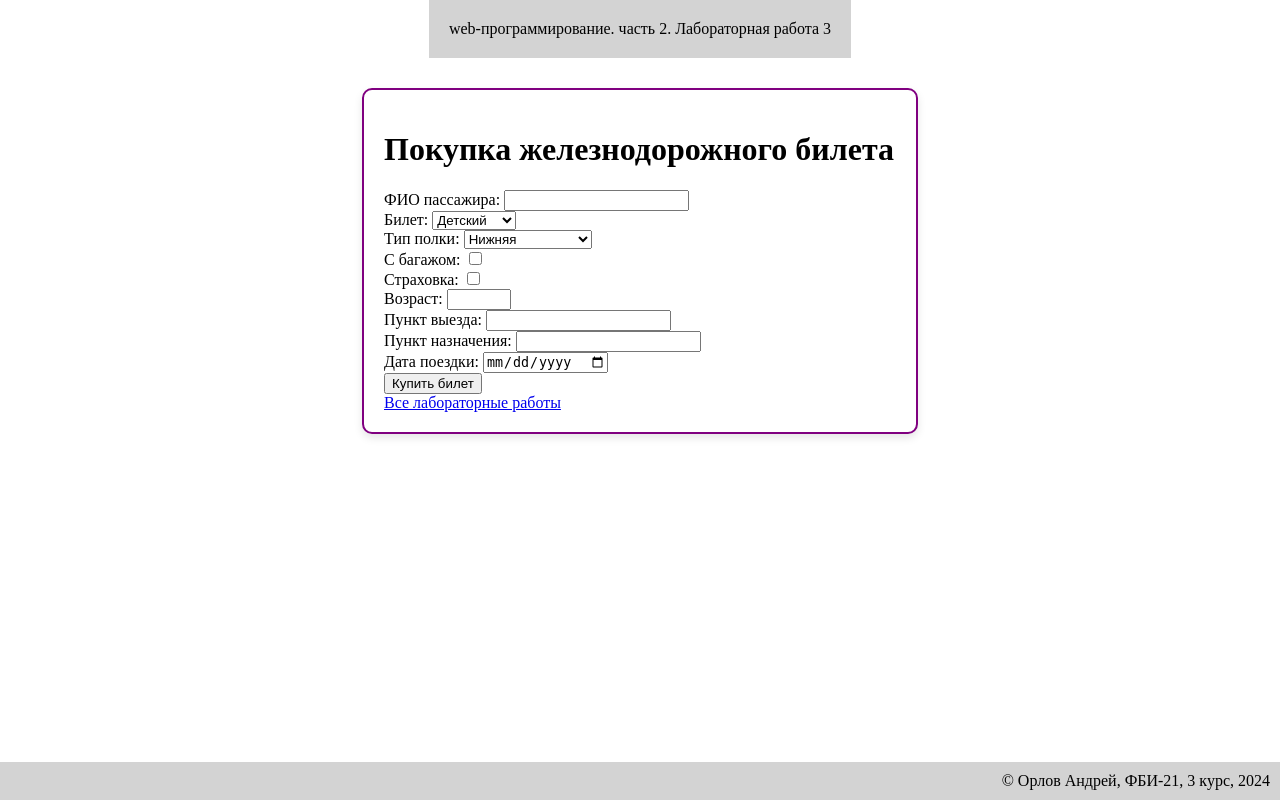
After one commit to bleag/web-programming-labs, a Flask app: page /lab3/trail_ticket in a window 1280 px wide. The commit adds this page. Run offline with Flask 3, Linux system fonts and the light colour scheme.

Commit message:
изменение none, ж/д билет + усовершенствование меню

```diff
--- a/app.py
+++ b/app.py
@@ -24,7 +24,7 @@ def not_found(err):
 
 @app.route("/menu")
 def menu():
-    css_path = url_for("static", filename="lab1.css")
+    css_path = url_for("static", filename="lab1/lab1.css")
     return '''
 <!DOCTYPE html>
 <html>
@@ -36,16 +36,17 @@ def menu():
         <header>
             НГТУ, ФБ, WEB-программирование, часть 2. Список лабораторных
         </header>
-        <h2><a href="/lab1">Первая лабораторная</a></h2>
-        <h2><a href="/lab2">Вторая лабораторная</a></h2>
-        <h2><a href="/lab3">Третья лабораторная</a></h2>
-        <h2><a href="/lab4">Четвёртая лабораторная</a></h2>
-        <h2><a href="/lab5">Пятая лабораторная</a></h2>
-        <h2><a href="/lab6">Шестая лабораторная</a></h2>
-        <h2><a href="/lab7">Седьмая лабораторная</a></h2>
-        <h2><a href="/lab8">Восьмая лабораторная</a></h2>
-        <h2><a href="/lab9">Девятая лабораторная</a></h2>
-
+        <ol>
+        <li><a href="/lab1">Первая лабораторная</a></li>
+        <li><a href="/lab2">Вторая лабораторная</a></li>
+        <li><a href="/lab3">Третья лабораторная</a></li>
+        <li><a href="/lab4">Четвёртая лабораторная</a></li>
+        <li><a href="/lab5">Пятая лабораторная</a></li>
+        <li><a href="/lab6">Шестая лабораторная</a></li>
+        <li><a href="/lab7">Седьмая лабораторная</a></li>
+        <li><a href="/lab8">Восьмая лабораторная</a></li>
+        <li><a href="/lab9">Девятая лабораторная</a></li>
+        </ol>
         <footer>
             &copy; Орлов Андрей, ФБИ-21, 3 курс, 2024
         </footer>
--- a/lab3.py
+++ b/lab3.py
@@ -3,9 +3,10 @@ lab3 = Blueprint('lab3', __name__)
 
 @lab3.route('/lab3')
 def lab():
-    name = request.cookies.get('name')
-    name_color = request.cookies.get('name_color')
-    return render_template('lab3/lab3.html', name=name, name_color=name_color)
+    name = request.cookies.get('name', 'аноним клиент')
+    name_color = request.cookies.get('name_color', 'black')
+    age = request.cookies.get('age', 'не указан')
+    return render_template('lab3/lab3.html', name=name, name_color=name_color, age=age)
 
 @lab3.route('/lab3/cookie')
 def cookie():
@@ -99,3 +100,61 @@ def settings():
     # Рендерим шаблон с текущими значениями
     resp = make_response(render_template('lab3/settings.html', color=color, background_color=background_color, font_size=font_size))
     return resp
+
+@lab3.route('/lab3/trail_ticket')
+def trail_ticket():
+    return render_template('lab3/trail_ticket.html')
+
+@lab3.route('/lab3/ticket')
+def ticket():
+    passenger_name = request.args.get('passenger_name')
+    passenger_type = request.args.get('passenger_type')
+    berth_type = request.args.get('berth_type')
+    luggage = request.args.get('luggage')
+    insurance = request.args.get('insurance')
+    passenger_age_str = request.args.get('passenger_age')
+    departure_point = request.args.get('departure_point')
+    destination = request.args.get('destination')
+    travel_date = request.args.get('travel_date')
+
+    # Проверяем, что возраст не пуст и является числом
+    if not passenger_age_str or not passenger_age_str.isdigit():
+        return "Ошибка: Возраст должен быть числом", 400
+
+    # Преобразуем возраст в целое число
+    passenger_age = int(passenger_age_str)
+
+    # Валидация возраста
+    if not (1 <= passenger_age <= 120):
+        return "Ошибка: Возраст должен быть от 1 до 120 лет", 400
+
+    # Расчет стоимости
+    if passenger_type == 'child' or passenger_age < 18:
+        ticket_price = 700  # Детский билет
+    else:
+        ticket_price = 1000  # Взрослый билет
+
+    # Доплата за нижнюю или нижнюю боковую полку
+    if berth_type in ['lower', 'lower_side']:
+        ticket_price += 100
+
+    # Доплата за багаж
+    if luggage == 'on':
+        ticket_price += 250
+
+    # Доплата за страховку
+    if insurance == 'on':
+        ticket_price += 150
+
+    # Отображение страницы с билетом
+    return render_template('lab3/ticket.html',
+                           passenger_name=passenger_name,
+                           passenger_type=passenger_type,
+                           berth_type=berth_type,
+                           luggage=luggage,
+                           insurance=insurance,
+                           passenger_age=passenger_age,
+                           departure_point=departure_point,
+                           destination=destination,
+                           travel_date=travel_date,
+                           ticket_price=ticket_price)
--- a/static/lab1/main.css
+++ b/static/lab1/main.css
@@ -1,25 +1,39 @@
 body {
     margin: 0;
+    display: flex;
+    flex-direction: column; /* Установить элементы в колонку */
+    align-items: center; /* Центрировать по горизонтали */
+    height: 100vh; /* Занять всю высоту окна */
+    background-color: #f0f0f0; /* Светло-серый фон */
 }
 
-main{
-    margin-bottom: 40px;
-    padding: 10px;
+main {
+    margin-bottom: 40px; /* Отступ снизу */
+    padding: 20px; /* Внутренние отступы */
+    background-color: white; /* Белый фон для рамки */
+    border: 2px solid purple; /* Фиолетовая рамка */
+    border-radius: 10px; /* Закругленные углы */
+    box-shadow: 0 4px 8px rgba(0, 0, 0, 0.1); /* Легкая тень */
+    max-width: 40%; /* Максимальная ширина рамки */
+    width: 100%; /* Адаптивная ширина */
+    text-align: left; /* Выравнивание текста */
 }
 
-header{
-    margin-bottom: 30px;
-    padding: 20px;
-    background: lightgray;
-}
-
-footer{
-    margin-top: 20px;
-    padding: 10px;
-    background: lightgray;
-    text-align: right;
-    position: fixed;
-    bottom: 0;
+header {
+    margin-bottom: 30px; /* Отступ снизу */
+    padding: 20px; /* Внутренние отступы */
+    background: lightgray; /* Фон заголовка */
     left: 0;
     right: 0;
 }
+
+footer {
+    margin-top: 20px; /* Отступ сверху */
+    padding: 10px; /* Внутренние отступы */
+    background: lightgray; /* Фон футера */
+    text-align: right; /* Выравнивание текста */
+    position: fixed; /* Фиксированное положение */
+    bottom: 0; /* Установить внизу */
+    left: 0; /* Установить по левому краю */
+    right: 0; /* Установить по правому краю */
+}
--- a/templates/lab3/lab3.html
+++ b/templates/lab3/lab3.html
@@ -6,6 +6,7 @@
     <div>
         Привет,  <span style="color: {{name_color}}">{{ name }}</span>!
     </div>
+    <div> Ваш возраст: {{age}} </div>
     <div>Тема лабораторной - шаблоны. Список сделанных страниц:</div>
     <ol>
         <li><a href="/lab3/cookie">куки</a></li>
@@ -13,5 +14,6 @@
         <li><a href="/lab3/form1">формы</a></li>
         <li><a href="/lab3/order">заказ напитков</a></li>
         <li><a href="/lab3/settings">настройки</a></li>
+        <li><a href="/lab3/trail_ticket">ж/д билет</a></li>
     </ol>
 {% endblock %}
--- /dev/null
+++ b/templates/lab3/trail_ticket.html
@@ -0,0 +1,70 @@
+{% extends "base.html" %}
+
+{% block lab %}Лабораторная работа 3{% endblock %}
+
+{% block main %}
+    <div>
+        <h1>Покупка железнодорожного билета</h1>
+
+        <form action="/lab3/ticket">
+
+            <div>
+                <label for="passenger_name">ФИО пассажира:</label>
+                <input type="text" id="passenger_name" name="passenger_name" required>
+            </div>
+
+            <div>
+                <label for="passenger_type">Билет:</label>
+                <select id="passenger_type" name="passenger_type" required>
+                    <option value="child">Детский</option>
+                    <option value="adult">Взрослый</option>
+                </select>
+            </div>
+
+            <div>
+                <label for="berth_type">Тип полки:</label>
+                <select id="berth_type" name="berth_type" required>
+                    <option value="lower">Нижняя</option>
+                    <option value="upper">Верхняя</option>
+                    <option value="upper_side">Верхняя боковая</option>
+                    <option value="lower_side">Нижняя боковая</option>
+                </select>
+            </div>
+
+            <div>
+                <label for="luggage">С багажом:</label>
+                <input type="checkbox" id="luggage" name="luggage">
+            </div>
+
+            <div>
+                <label for="insurance">Страховка:</label>
+                <input type="checkbox" id="insurance" name="insurance">
+            </div>
+
+            <div>
+                <label for="passenger_age">Возраст:</label>
+                <input type="number" id="passenger_age" name="passenger_age" required min="1" max="120">
+            </div>
+
+            <div>
+                <label for="departure_point">Пункт выезда:</label>
+                <input type="text" id="departure_point" name="departure_point" required>
+            </div>
+
+            <div>
+                <label for="destination">Пункт назначения:</label>
+                <input type="text" id="destination" name="destination" required>
+            </div>
+
+            <div>
+                <label for="travel_date">Дата поездки:</label>
+                <input type="date" id="travel_date" name="travel_date" required>
+            </div>
+
+            <div>
+                <button type="submit">Купить билет</button>
+            </div>
+        </form>
+    </div>
+
+{% endblock %}
```
Also changed, not shown: lab1.py (+4 -4 lines), lab2.py (+12 -12 lines), static/lab1/lab1.css (+69 -22 lines), templates/lab3/ticket.html (added, +35 -0 lines).
